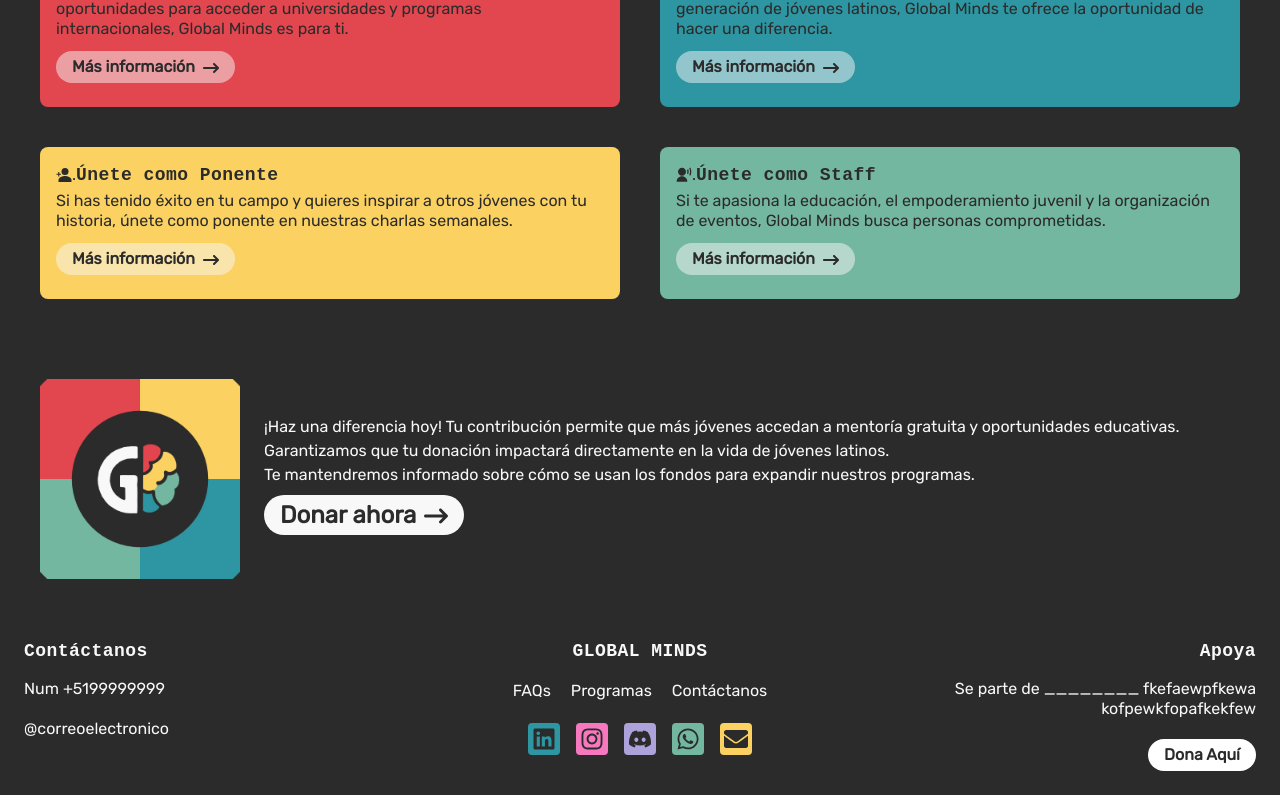
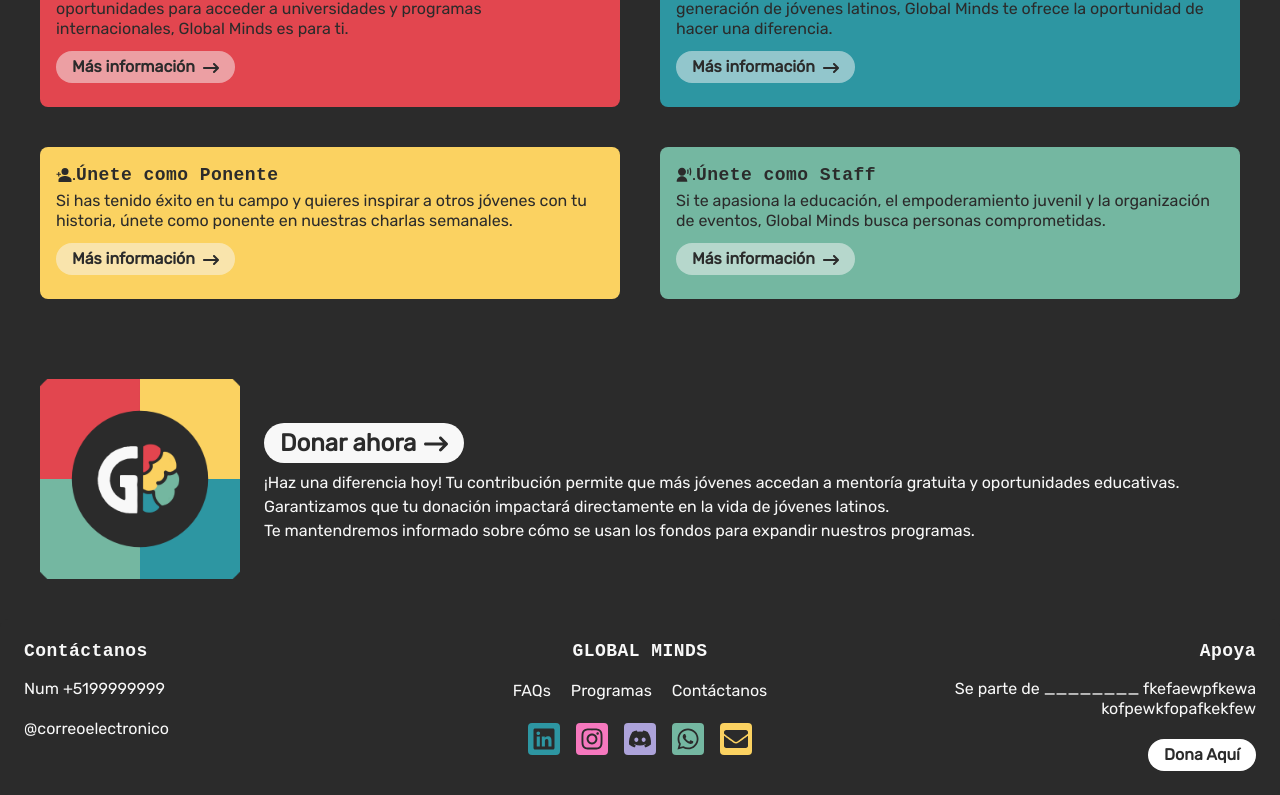
Before and after one commit to abigail-br987/globalminds, a Next.js app: page / in a window 1280 px wide. Shown: the part 3025-3820 px from the top of the page. Built offline with nearby package versions, Linux system fonts and the light colour scheme.

Commit message:
style: button position

```diff
--- a/src/components/Donate.tsx
+++ b/src/components/Donate.tsx
@@ -9,12 +9,12 @@
        objectFit="cover" className="w-full h-full object-cover" />
       </div>
       <div className="lg:pl-6 flex-shrink">
+      <ButtonWithArrow className="text-2xl font-bold bg-gbWhite text-gbBlack">Donar ahora</ButtonWithArrow>
         <ul>
           {donateMessage.map((message, index) => (
             <li key={index}>{message}</li>
           ))}
         </ul>
-        <ButtonWithArrow className="text-2xl font-bold bg-gbWhite text-gbBlack">Donar ahora</ButtonWithArrow>
       </div>
     </div>
   );
```
